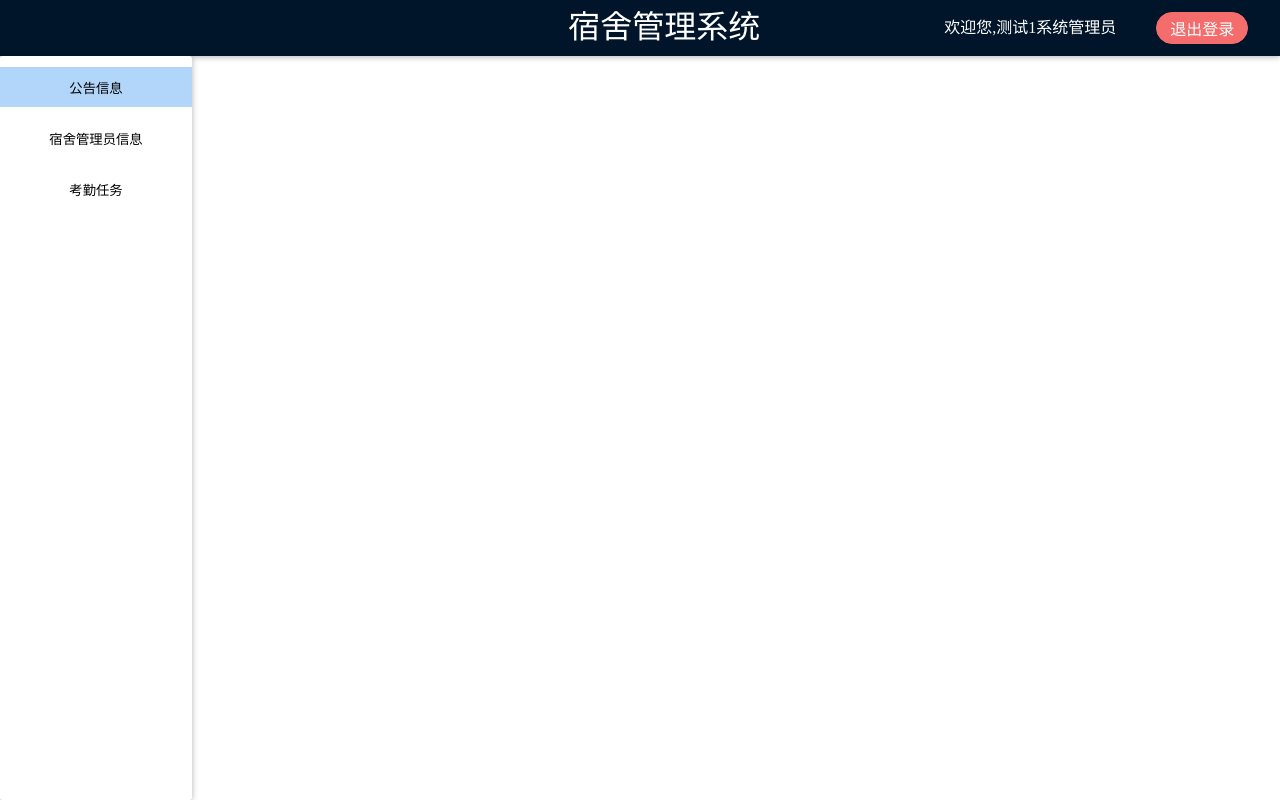
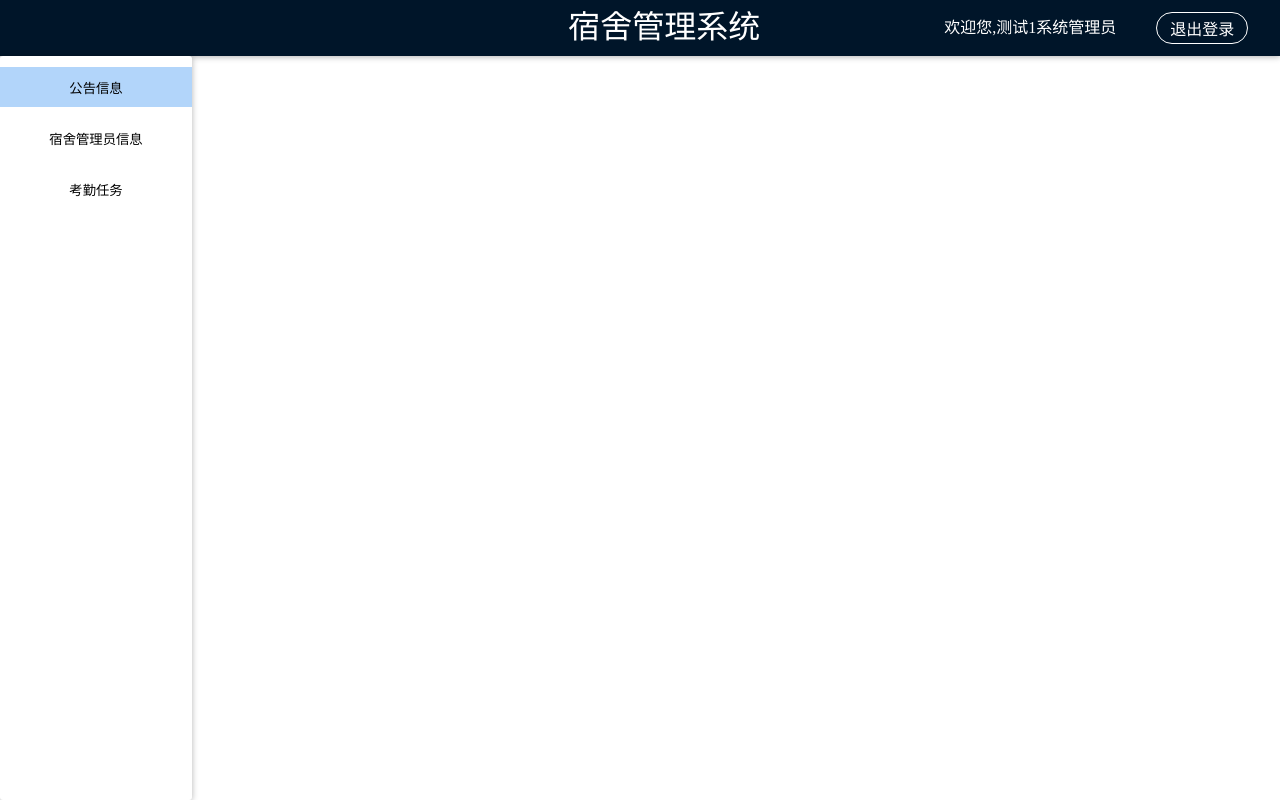
Before and after one commit to 180612Team1/DormitoryManagementSystemWeb, a Vue app: page / in a window 1280 px wide. Built offline with nearby package versions, Linux system fonts and the light colour scheme.

Commit message:
change logout

```diff
--- a/src/assets/css/reset.less
+++ b/src/assets/css/reset.less
@@ -21,7 +21,7 @@ body {
 }
 
 button {
-  // cursor: pointer;
+  cursor: pointer;
   outline: none;
 }
 
--- a/src/components/topBar.vue
+++ b/src/components/topBar.vue
@@ -80,12 +80,13 @@ export default {
     // background: fuchsia;
     .btn {
       margin: auto;
-      background: #f56c6c;
+      // background: #f56c6c;
+      background: transparent ;
       color: white;
       margin-left: 2rem;
       padding: 0.2rem 0.8rem;
       font-size: 1rem;
-      border: 0.1rem solid #f56c6c;
+      border: 0.1rem solid #fff;
       border-radius: 3rem;
     }
   }
```
